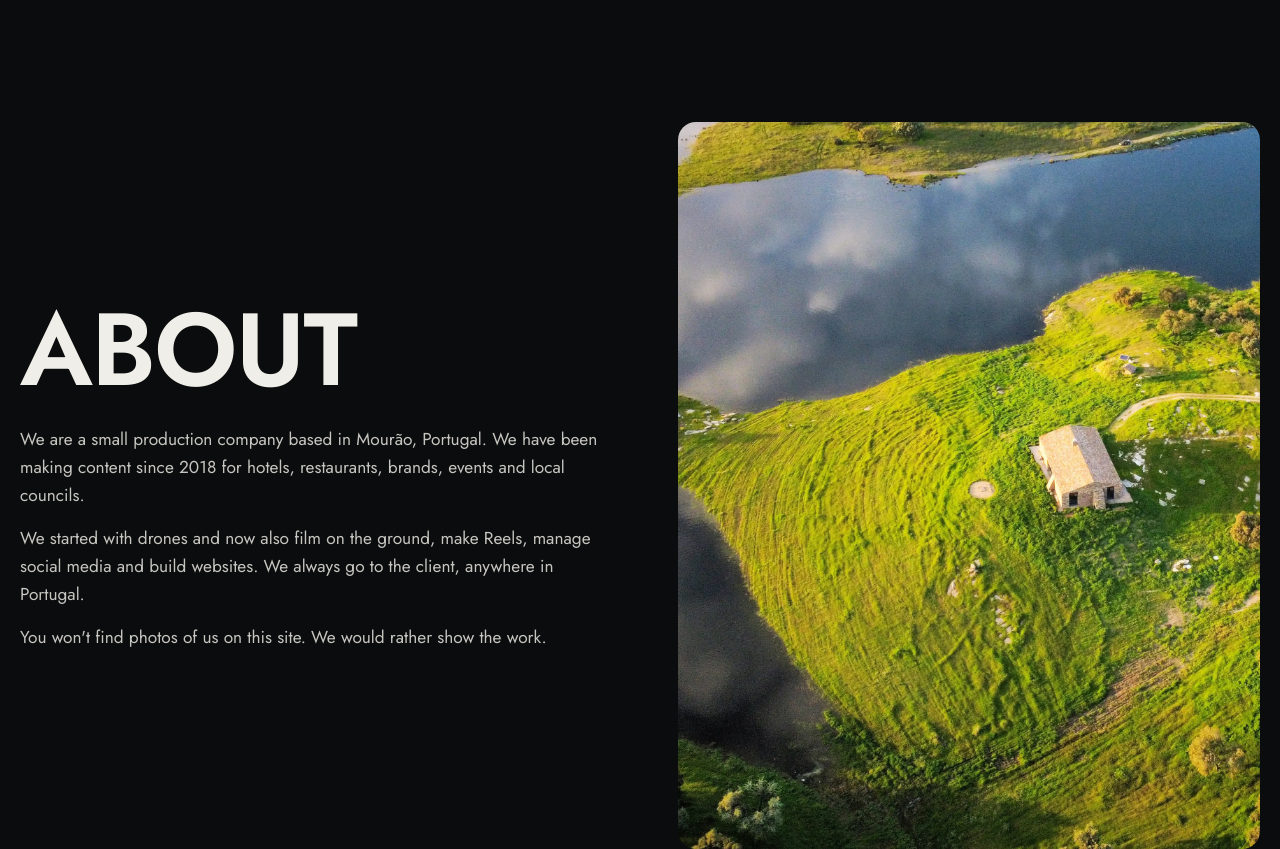
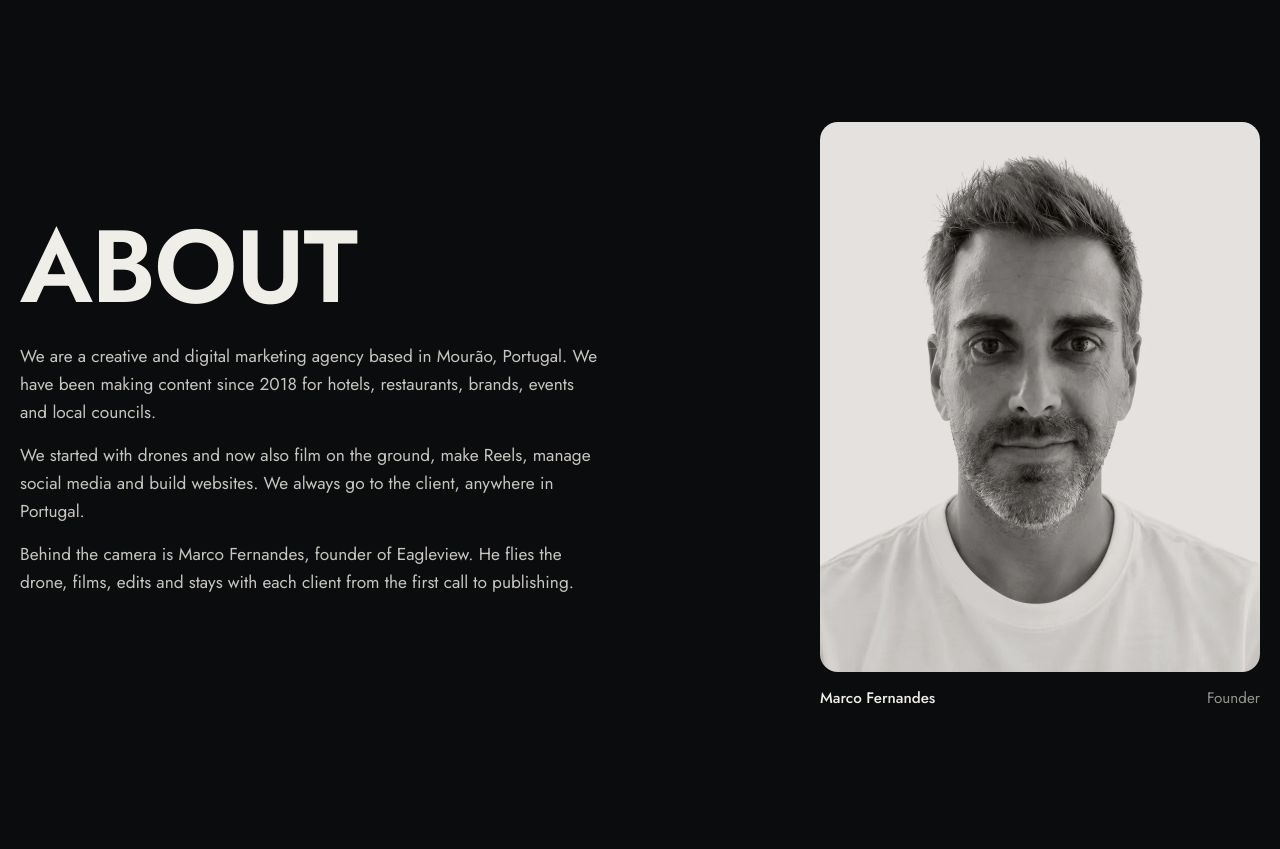
Before and after one commit to eagleviewportugal-pt/eagleviewportugal-pt.github.io, a plain HTML site: page index.html in a window 1280 px wide. Shown: the part 6400-7249 px from the top of the page. Drawn offline with Linux system fonts and the light colour scheme.

Commit message:
Add files via upload

```diff
--- a/index.html
+++ b/index.html
@@ -199,8 +199,9 @@ a{color:inherit}
 .about{display:grid;grid-template-columns:minmax(0,1fr) minmax(0,1fr);gap:clamp(30px,6vw,90px);align-items:center}
 .about .ph{border-radius:18px;overflow:hidden;aspect-ratio:4/5}
 .about .ph img{width:100%;height:100%;object-fit:cover}
+.about .me{margin:0;justify-self:end;width:100%;max-width:440px}.about .me img{display:block;width:100%;height:auto;aspect-ratio:4/5;object-fit:cover;border-radius:18px}.about .me figcaption{display:flex;justify-content:space-between;gap:12px;margin-top:14px;font-size:.95rem;color:rgba(240,238,232,.6)}.about .me b{color:var(--fg,#f0eee8);font-weight:500}
 .about p{color:rgba(240,238,232,.82);font-size:1.08rem;max-width:56ch;margin:0 0 16px}
-@media (max-width:860px){.about{grid-template-columns:1fr}.about .ph{aspect-ratio:16/10}}
+@media (max-width:860px){.about{grid-template-columns:1fr}.about .ph{aspect-ratio:16/10}.about .me{justify-self:start;max-width:360px}}
 
 /* contact */
 .contact{display:grid;grid-template-columns:minmax(0,1fr) minmax(0,1.1fr);gap:clamp(30px,6vw,80px)}
@@ -331,7 +332,7 @@ footer{border-top:1px solid var(--line);padding-top:clamp(50px,7vw,90px);overflo
   <section class="sec wrap" id="sobre">
     <div class="about">
       <div class="rv"><h2 class="h2" data-i="ab.title" style="margin-bottom:30px">Sobre</h2><p data-i="ab.p1"></p><p data-i="ab.p2"></p><p data-i="ab.p3"></p></div>
-      <div class="ph rv"><img src="house.webp" alt="Casa junto ao Alqueva vista de drone" loading="lazy"></div>
+      <figure class="me rv"><img src="marco.webp" width="880" height="1100" alt="Marco Fernandes, fundador da Eagleview" loading="lazy"><figcaption><b>Marco Fernandes</b><span data-i="ab.role">Fundador</span></figcaption></figure>
     </div>
   </section>
 
@@ -399,9 +400,10 @@ pt:{
  "tst.1":"Quero agradecer à vossa equipa o profissionalismo e o empenho na divulgação da minha empresa, a Xarez. Desde que começámos a trabalhar convosco, o negócio ficou muito mais conhecido. Quando precisamos de divulgar algo à pressa, é feito de imediato e com qualidade de cinco estrelas. Já trabalhamos juntos há alguns anos e estou muito satisfeita com o serviço. Parabéns e obrigada!",
  "tst.2":"Decidi trabalhar com a Eagleview porque queria melhorar a imagem do Sahida e dar mais atenção às redes sociais. Sentimos logo uma grande diferença e gostámos muito do trabalho feito: a imagem, o conceito que foi criado e o acompanhamento.",
  "ab.title":"Sobre",
- "ab.p1":"Somos uma produtora pequena, sediada em Mourão. Criamos conteúdo desde 2018 para hotéis, restaurantes, marcas, eventos e câmaras municipais.",
+ "ab.role":"Fundador",
+ "ab.p1":"Somos uma agência criativa e de marketing digital, sediada em Mourão. Criamos conteúdo desde 2018 para hotéis, restaurantes, marcas, eventos e câmaras municipais.",
  "ab.p2":"Começámos pelo drone e hoje fazemos também vídeo em terra, Reels, redes sociais e sites. Vamos sempre ao local do cliente, em todo o país.",
- "ab.p3":"Não vai encontrar fotografias nossas neste site. Preferimos mostrar o trabalho.",
+ "ab.p3":"Por trás da câmara está o Marco Fernandes, fundador da Eagleview. É ele que pilota o drone, filma, edita e acompanha cada cliente, do primeiro contacto à publicação.",
  "ct.title":"Vamos falar","ct.lead":"Diga-nos o que precisa (vídeo, drone, redes sociais ou um site), para quando e onde. Normalmente respondemos no mesmo dia útil.",
  "ct.copy":"Copiar","ct.copied":"Copiado",
  "f.name":"Nome","f.svc":"Serviço","f.other":"Outro","f.msg":"Mensagem","f.ph":"O que precisa, datas e local.","f.send":"Enviar pedido",
@@ -431,9 +433,10 @@ es:{
  "tst.1":"Quiero agradecer a vuestro equipo la profesionalidad y el empeño en la difusión de mi empresa, Xarez. Desde que empezamos a trabajar con vosotros, el negocio es mucho más conocido. Cuando necesitamos difundir algo con prisa, se hace de inmediato y con una calidad de cinco estrellas. Llevamos varios años trabajando juntos y estoy muy satisfecha con el servicio. ¡Enhorabuena y gracias!",
  "tst.2":"Decidí trabajar con Eagleview porque quería mejorar la imagen de Sahida y dar más atención a las redes sociales. Notamos enseguida una gran diferencia y nos gustó mucho el trabajo realizado: la imagen, el concepto que se creó y el seguimiento.",
  "ab.title":"Nosotros",
- "ab.p1":"Somos una productora pequeña con sede en Mourão, Portugal. Creamos contenido desde 2018 para hoteles, restaurantes, marcas, eventos y ayuntamientos.",
+ "ab.role":"Fundador",
+ "ab.p1":"Somos una agencia creativa y de marketing digital con sede en Mourão, Portugal. Creamos contenido desde 2018 para hoteles, restaurantes, marcas, eventos y ayuntamientos.",
  "ab.p2":"Empezamos con el dron y hoy también hacemos vídeo en tierra, Reels, redes sociales y webs. Siempre vamos al lugar del cliente, en todo Portugal.",
- "ab.p3":"No encontrará fotos nuestras en esta web. Preferimos mostrar el trabajo.",
+ "ab.p3":"Detrás de la cámara está Marco Fernandes, fundador de Eagleview. Es él quien pilota el dron, graba, edita y acompaña a cada cliente, del primer contacto a la publicación.",
  "ct.title":"Hablemos","ct.lead":"Cuéntenos qué necesita (vídeo, dron, redes sociales o una web), para cuándo y dónde. Normalmente respondemos el mismo día laborable.",
  "ct.copy":"Copiar","ct.copied":"Copiado",
  "f.name":"Nombre","f.svc":"Servicio","f.other":"Otro","f.msg":"Mensaje","f.ph":"Qué necesita, fechas y lugar.","f.send":"Enviar solicitud",
@@ -463,9 +466,10 @@ en:{
  "tst.1":"I want to thank your team for the professionalism and commitment you have put into promoting my business, Xarez. Since we started working with you, the business has become much better known. When we need to get something out quickly, it is done straight away and to five-star quality. We have been working together for a few years now and I am very happy with the service. Congratulations and thank you!",
  "tst.2":"I decided to work with Eagleview because I wanted to improve Sahida's image and give more attention to social media. We felt a big difference straight away and really liked the work: the look, the concept that was created and the ongoing support.",
  "ab.title":"About",
- "ab.p1":"We are a small production company based in Mourão, Portugal. We have been making content since 2018 for hotels, restaurants, brands, events and local councils.",
+ "ab.role":"Founder",
+ "ab.p1":"We are a creative and digital marketing agency based in Mourão, Portugal. We have been making content since 2018 for hotels, restaurants, brands, events and local councils.",
  "ab.p2":"We started with drones and now also film on the ground, make Reels, manage social media and build websites. We always go to the client, anywhere in Portugal.",
- "ab.p3":"You won't find photos of us on this site. We would rather show the work.",
+ "ab.p3":"Behind the camera is Marco Fernandes, founder of Eagleview. He flies the drone, films, edits and stays with each client from the first call to publishing.",
  "ct.title":"Let's talk","ct.lead":"Tell us what you need (video, drone, social media or a website), when and where. We usually reply the same working day.",
  "ct.copy":"Copy","ct.copied":"Copied",
  "f.name":"Name","f.svc":"Service","f.other":"Other","f.msg":"Message","f.ph":"What you need, dates and location.","f.send":"Send request",
```
Also changed, not shown: marco.webp (added).
